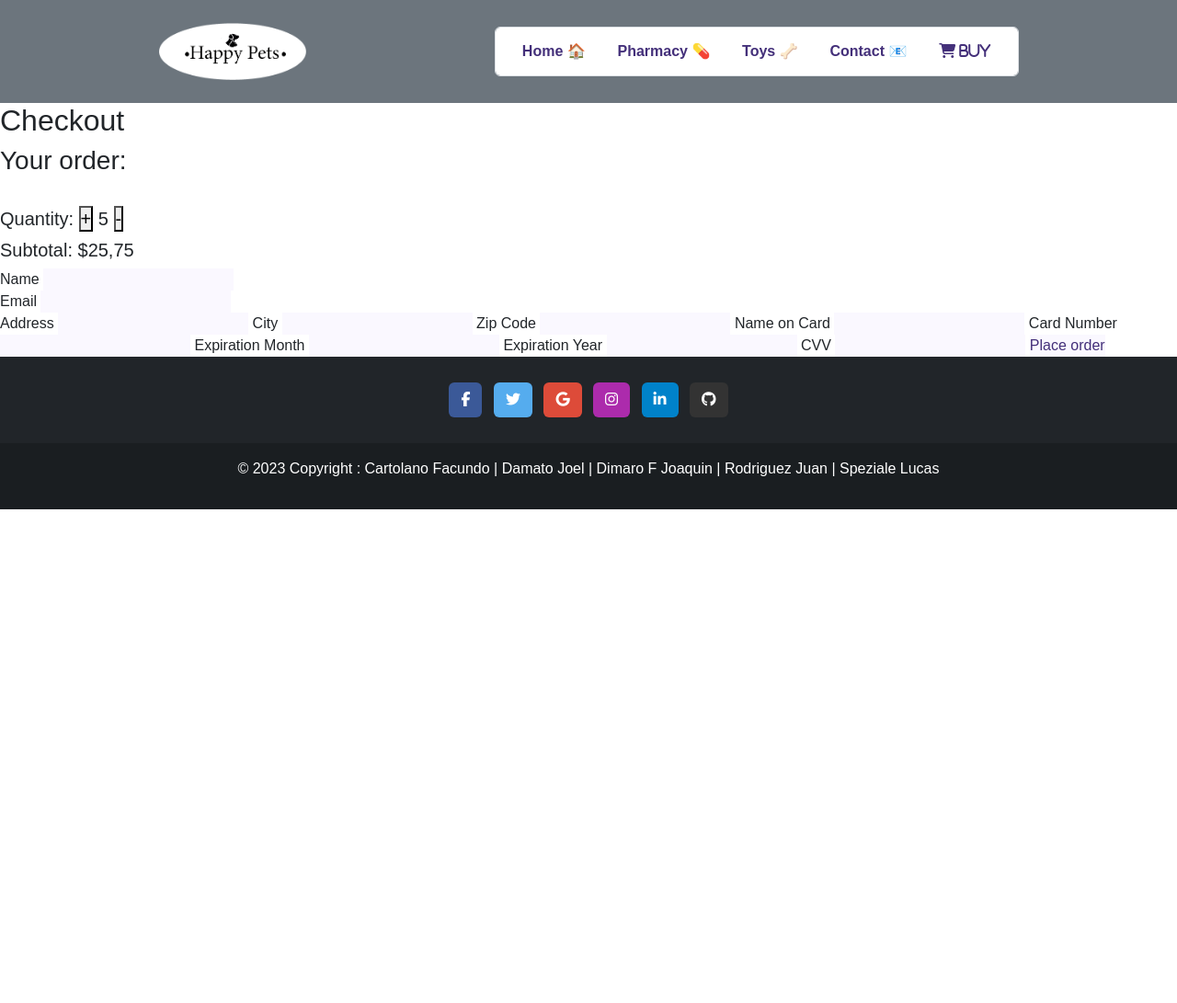
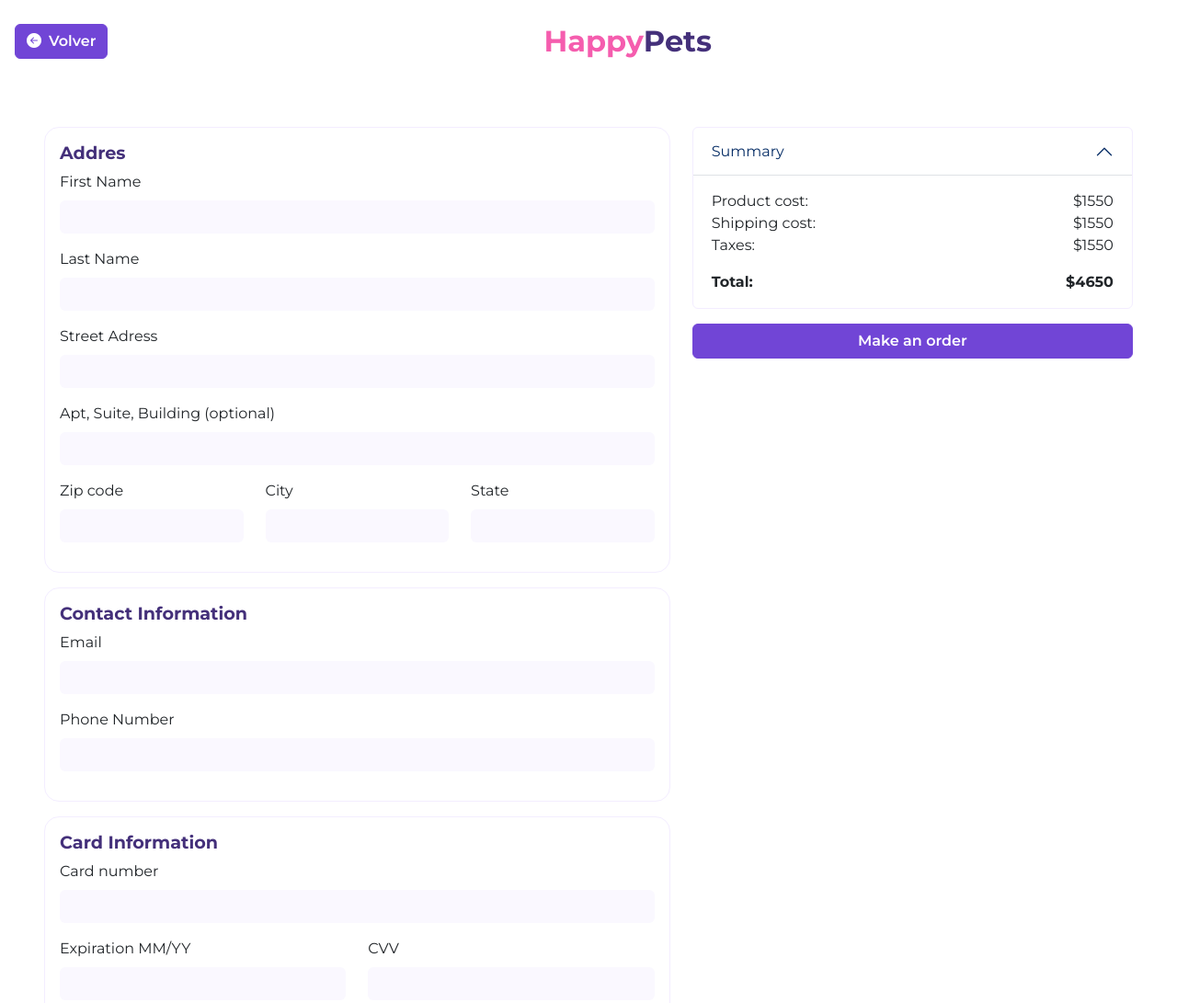
Before and after one commit to cartolanofacundo/petshop, a plain HTML site: page assets/pages/checkout.html in a window 1280 px wide. Shown: the top 1091 px of the page at 92% size. Before the commit the page ends 800 px from the top, so only its background shows below. Drawn offline with nearby package versions, Linux system fonts and the light colour scheme; some packages are replaced by stand-ins of ours; a script that the page names is missing.

Commit message:
checkout page

```diff
--- a/assets/pages/checkout.html
+++ b/assets/pages/checkout.html
@@ -4,119 +4,164 @@
 <head>
     <meta charset="UTF-8">
     <meta http-equiv="X-UA-Compatible" content="IE=edge">
-
     <meta name="viewport" content="width=device-width, initial-scale=1.0">
-  <script src="sweetalert2.min.js"></script>
-<link rel="stylesheet" href="sweetalert2.min.css">
-  <script src="https://kit.fontawesome.com/1ade54c094.js" crossorigin="anonymous"></script>
+    <title>HappyPest | Toys</title>
     <link href="https://cdn.jsdelivr.net/npm/bootstrap@5.3.0-alpha3/dist/css/bootstrap.min.css" rel="stylesheet"
         integrity="sha384-KK94CHFLLe+nY2dmCWGMq91rCGa5gtU4mk92HdvYe+M/SXH301p5ILy+dN9+nJOZ" crossorigin="anonymous">
     <link rel="stylesheet" href="../css/style.css">
-  <title>Checkout</title>
+    <link rel="stylesheet" href="https://cdn.jsdelivr.net/npm/bootstrap-icons@1.10.4/font/bootstrap-icons.css">
+    <link rel="preconnect" href="https://fonts.googleapis.com">
+    <link rel="preconnect" href="https://fonts.gstatic.com" crossorigin>
+    <link
+        href="https://fonts.googleapis.com/css2?family=Montserrat:ital,wght@0,100;0,200;0,300;0,400;0,500;0,600;0,700;0,800;0,900;1,100;1,200;1,300;1,400;1,500;1,600;1,700;1,800;1,900&display=swap"
+        rel="stylesheet">
 </head>
 
 <body>
-  <div class="container-fluid bg-secondary">
-    <nav class="navbar navbar-expand-lg container justify-content-around" style="height: 14vh;">
-      <div>
-        <img class="d-flex align-items-center col-md-3" src="../images/logosofis.png" alt="" style="width: 10rem;">
+    <div class="full-height">
+        <header class="position-relative">
+            <!-- navbar -->
+            <nav class="navbar navbar-expand-lg py-3 no-background px-3 toys-navbar">
+                <div class="back-button">
+                    <button class="btn btn-primary d-flex" onclick="window.history.back()"><i
+                            class="bi bi-arrow-left-circle-fill me-2"></i>
+                        Volver</button>
                 </div>
-      <button class="navbar-toggler" type="button" data-bs-toggle="collapse" data-bs-target="#navbarNav"
-        aria-controls="navbarNav" aria-expanded="false" aria-label="Toggle navigation">
-        <span class="navbar-toggler-icon"></span>
-      </button>
-      <div class="div-heigth collapse navbar-collapse d-flex justify-content-around form-control flex-grow-0 w-50 h-12"
-        id="navbarNav">
-        <ul class="navbar-nav d-flex col-12 justify-content-around">
-          <li class="nav-item">
-            <a class="nav-link border-rigth font-nav nav-hover" aria-current="page" href="/petshop/index.html">Home
-              🏠</a>
-          </li>
-          <li class="nav-item ">
-            <a class="nav-link border-rigth font-nav nav-hover" href="./pharmacy.html">Pharmacy 💊</a>
-          </li>
-          <li class="nav-item">
-            <a class="nav-link border-rigth font-nav nav-hover" href="./toys.html">Toys 🦴</a>
-          </li>
-          <li class="nav-item">
-            <a class="nav-link border-rigth font-nav nav-hover" href="./contact.html">Contact 📧</a>
-          </li>
-          <li class="nav-item">
-            <a class="nav-link disabled font-nav nav-hover" href="./checkout.html"><i class="fa-solid fa-cart-shopping">
-                Buy</i></a>
-          </li>
-        </ul>
+                <div class="container-fluid d-flex justify-content-center align-items-center w-100">
+                    <a class="navbar-brand flex-grow-0" href="#"><span class="title-primary">Happy</span><span
+                            class="title-secondary">Pets</span></a>
                 </div>
             </nav>
+        </header>
+        <main class="flex-grow-1">
+            <section class="checkout-container p-5">
+                <div class="row">
+                    <div class="col-12 col-md-7 col-lg-7 col-xl-7 col-xxl-7">
+                        <form action="post">
+                            <div class="data-container mb-3">
+                                <h2 class="title-data">Addres</h2>
+                                <div class="mb-3">
+                                    <label for="firstName" class="form-label">First Name</label>
+                                    <input type="text" class="form-control" id="firstName">
+                                </div>
+                                <div class="mb-3">
+                                    <label for="lastName" class="form-label">Last Name</label>
+                                    <input type="text" class="form-control" id="lastName">
+                                </div>
+                                <div class="mb-3">
+                                    <label for="street" class="form-label">Street Adress</label>
+                                    <input type="text" class="form-control" id="street">
+                                </div>
+                                <div class="mb-3">
+                                    <label for="aptOptional" class="form-label">Apt, Suite, Building (optional)</label>
+                                    <input type="text" class="form-control" id="aptOptional">
+                                </div>
+                                <div class="mb-3">
+                                    <div class="row">
+                                        <div class="col-4">
+                                            <label for="zip" class="form-label">Zip code</label>
+                                            <input type="number" class="form-control" id="zip">
+                                        </div>
+                                        <div class="col-4">
+                                            <label for="city" class="form-label">City</label>
+                                            <input type="text" class="form-control" id="city">
+                                        </div>
+                                        <div class="col-4">
+                                            <label for="state" class="form-label">State</label>
+                                            <input type="text" class="form-control" id="state">
+                                        </div>
+                                    </div>
+                                </div>
+                            </div>
+                            <div class="data-container mb-3">
+                                <h2 class="title-data">Contact Information</h2>
+                                <div class="mb-3">
+                                    <label for="email" class="form-label">Email</label>
+                                    <input type="email" class="form-control" id="email">
+                                </div>
+                                <div class="mb-3">
+                                    <label for="phone" class="form-label">Phone Number</label>
+                                    <input type="number" class="form-control" id="phone">
+                                </div>
+                            </div>
+                            <div class="data-container mb-3">
+                                <h2 class="title-data">Card Information</h2>
+                                <div class="mb-3">
+                                    <label for="cardNumber" class="form-label">Card number</label>
+                                    <input type="number" class="form-control" id="cardNumber">
+                                </div>
+                                <div class="mb-3">
+                                    <div class="row">
+                                        <div class="col-6">
+                                            <label for="expiration" class="form-label">Expiration MM/YY</label>
+                                            <input type="text" class="form-control" id="expiration">
+                                        </div>
+                                        <div class="col-6">
+                                            <label for="cvv" class="form-label">CVV</label>
+                                            <input type="number" class="form-control" id="cvv">
+                                        </div>
                                     </div>
 
-  <div class="container-checkout">
-    <form class="form-container " id="miForm">
-      <h2>Checkout</h2>
-      <h3>Your order:</h3>
-      <div class="order">
-        <img src="..//images/dentasstix.png" class="order-img" alt="" srcset="">
-        <h5>Quantity: <button>+</button> 5 <button>-</button></h5>
-        <h5>Subtotal: $25,75</h5>
                                 </div>
-      <label for="name" class="label-checkout">Name</label>
-      <input type="text" id="name" name="name" class="input-checkout">
-      <div id="errorName"></div>
-      <label for="email" class="label-checkout">Email</label>
-      <input type="email" id="email" name="email" class="input-checkout">
-      <div id="errorEmail"></div>
-      <label for="address" class="label-checkout">Address</label>
-      <input type="text" id="address" name="address" class="input-checkout">
-      <label for="city" class="label-checkout">City</label>
-      <input type="text" id="city" name="city" class="input-checkout">
-      <label for="zip" class="label-checkout">Zip Code</label>
-      <input type="text" id="zip" name="zip" class="input-checkout">
-      <label for="cardname" class="label-checkout">Name on Card</label>
-      <input type="text" id="cardname" name="cardname" class="input-checkout">
-      <label for="cardnumber" class="label-checkout">Card Number</label>
-      <input type="text" id="cardnumber" name="cardnumber" class="input-checkout">
-      <label for="expmonth" class="label-checkout">Expiration Month</label>
-      <input type="text" id="expmonth" name="expmonth" class="input-checkout">
-      <label for="expyear" class="label-checkout">Expiration Year</label>
-      <input type="text" id="expyear" name="expyear" class="input-checkout">
-      <label for="cvv" class="label-checkout">CVV</label>
-      <input type="text" id="cvv" name="cvv class=" input-checkout"">
-      <input type="submit" value="Place order" class="input-checkout">
+                            </div>
                         </form>
                     </div>
+                    <div class="col-12 col-md-5 col-lg-5 col-xl-5 col-xxl-5">
+                        <div class="accordion" id="accordionExample">
+                            <div class="accordion-item">
+                                <h2 class="accordion-header">
+                                    <button class="accordion-button" type="button" data-bs-toggle="collapse"
+                                        data-bs-target="#collapseOne" aria-expanded="true" aria-controls="collapseOne">
+                                        Summary
+                                    </button>
+                                </h2>
+                                <div id="collapseOne" class="accordion-collapse collapse show"
+                                    data-bs-parent="#accordionExample">
+                                    <div class="accordion-body">
+                                        <div class="row">
+                                            <div class="col-6">
+                                                <span class="price">Product cost:</span>
+                                            </div>
+                                            <div class="col-6 text-end" id="productsCost">$1550</div>
+                                        </div>
+                                        <div class="row">
+                                            <div class="col-6">
+                                                <span class="price" >Shipping cost:</span>
+                                            </div>
+                                            <div class="col-6 text-end" id="shippingCost">$1550</div>
+                                        </div>
+                                        <div class="row">
+                                            <div class="col-6">
+                                                <span class="price">Taxes:</span>
+                                            </div>
+                                            <div class="col-6 text-end" id="taxes">$1550</div>
+                                        </div>
+                                        <div class="row mt-3 fw-bold">
+                                            <div class="col-6">
+                                                <span class="price">Total:</span>
+                                            </div>
+                                            <div class="col-6 text-end" id="total">$4650</div>
+                                        </div>
+                                    </div>
+                                </div>
+                            </div>
+                        </div>
+                        <button type="submit" class="btn btn-primary mt-3 w-100" id="makeAnOrder">Make an order</button>
+                    </div>
+                </div>
+            </section>
+        </main>
+        <footer class="footer-bg">
 
+            <div class="text-center p-5">
+                <p class="footer-text">
+                    © 2023 Copyright: Facundo Cartolano / Joaquin Dimaro / Lucas Speziale/ Juan Rodriguez/
+                    Joel Damato
 
-
-<footer class="bg-dark text-center text-white">
-
-  <div class="container p-4 pb-0">
-
-    <section class="mb-4">
-
-      <a class="btn text-white btn-floating m-1" style="background-color: #3b5998;" href="#!" role="button"><i class="fab fa-facebook-f"></i></a>
-
-      <a class="btn text-white btn-floating m-1" style="background-color: #55acee;" href="#!" role="button"><i class="fab fa-twitter"></i></a>
-
-      <a class="btn text-white btn-floating m-1" style="background-color: #dd4b39;" href="#!" role="button"><i class="fab fa-google"></i></a>
-
-
-      <a class="btn text-white btn-floating m-1" style="background-color: #ac2bac;" href="#!" role="button"><i class="fab fa-instagram"></i></a>
-
-      <a class="btn text-white btn-floating m-1" style="background-color: #0082ca;" href="#!" role="button"><i class="fab fa-linkedin-in"></i></a>
-
-      <a class="btn text-white btn-floating m-1" style="background-color: #333333; "href="#!" role="button"><i class="fab fa-github"></i></a>
-    </section>
-
+                </p>
             </div>
-
-  <div class="text-center p-3" style="background-color: rgba(0, 0, 0, 0.2);">
-    <p>© 2023 Copyright : Cartolano Facundo | Damato Joel | Dimaro F Joaquin | Rodriguez Juan | Speziale Lucas </p>
+        </footer>
     </div>
-
-</footer>
-<script src="..//app/checkOut.js"></script>
-<script src="https://cdn.jsdelivr.net/npm/sweetalert2@11"></script>
-<script src="sweetalert2.all.min.js"></script>
     <script src="https://cdn.jsdelivr.net/npm/bootstrap@5.3.0-alpha3/dist/js/bootstrap.bundle.min.js"
         integrity="sha384-ENjdO4Dr2bkBIFxQpeoTz1HIcje39Wm4jDKdf19U8gI4ddQ3GYNS7NTKfAdVQSZe"
         crossorigin="anonymous"></script>
```
Lines whose indentation alone changed are shown as unchanged.
